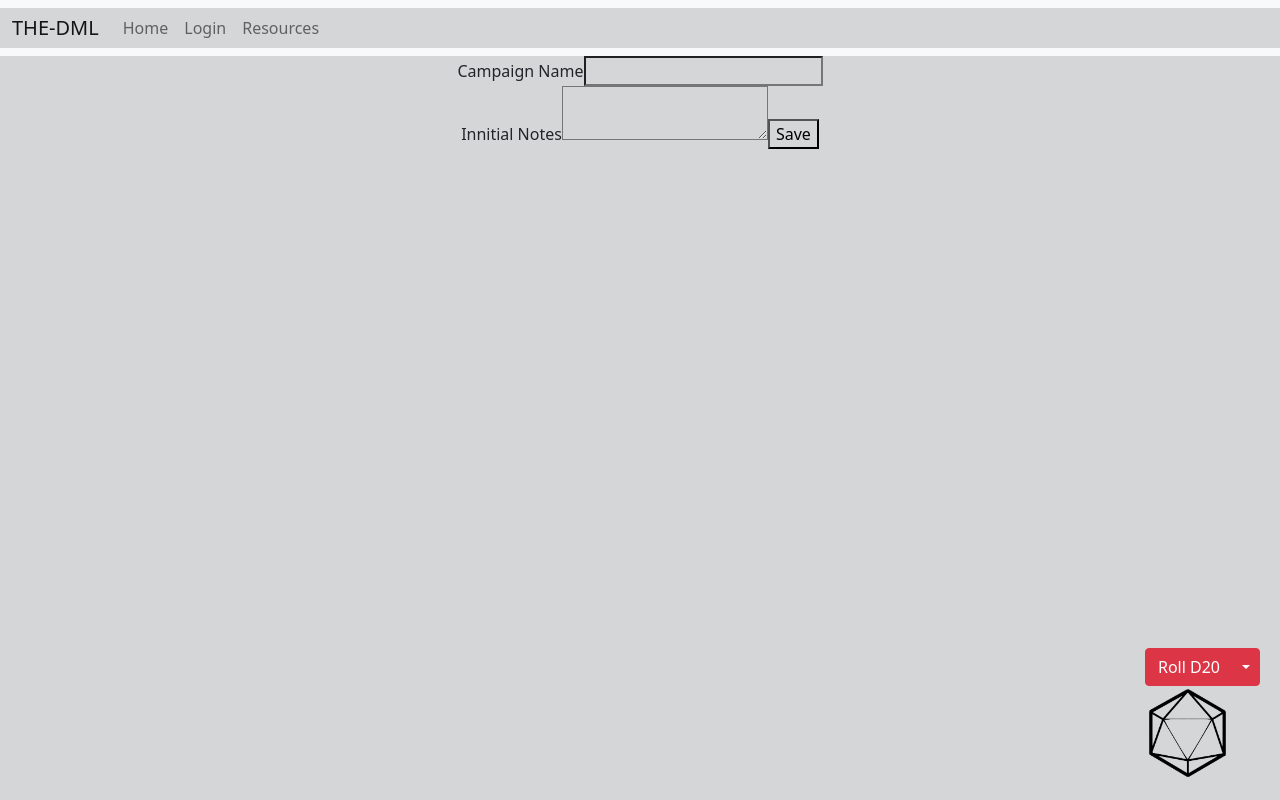
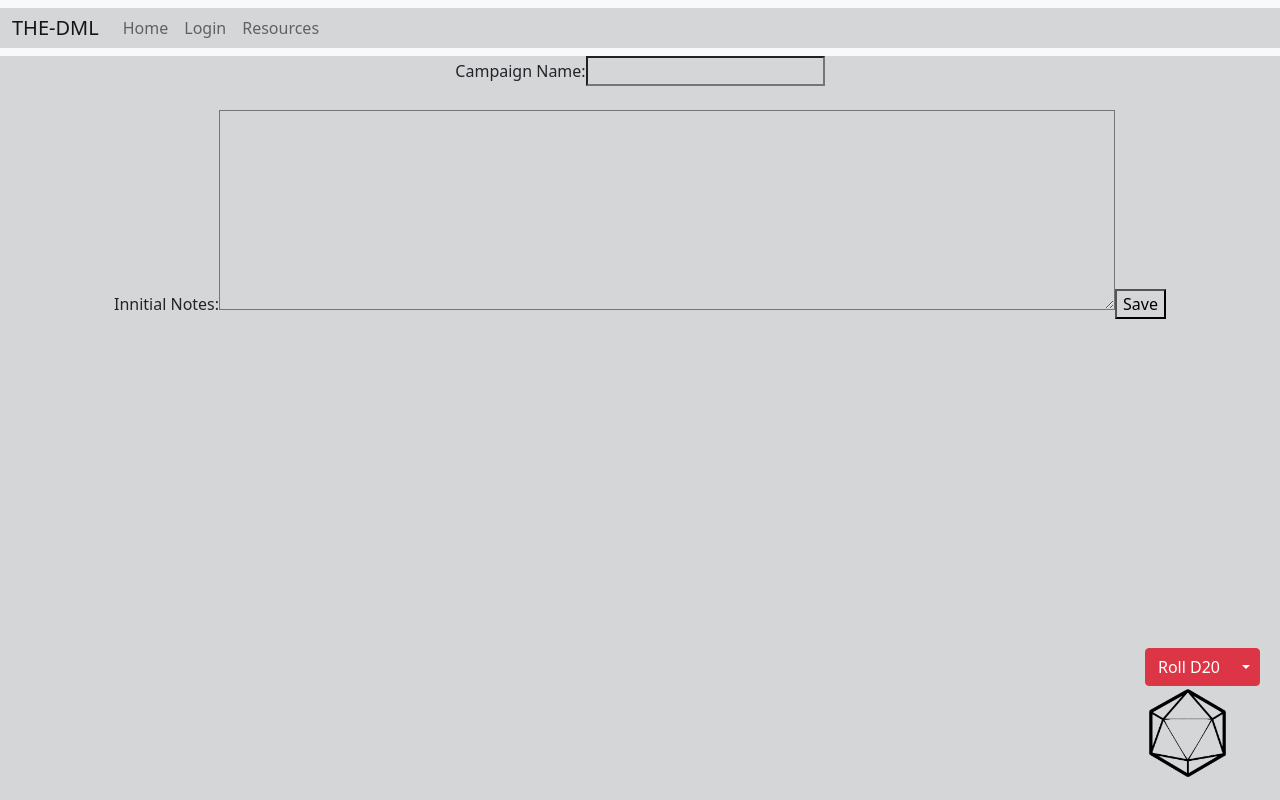
Before and after one commit to JacobBMitchell/the-dml, a React (Create React App) app in the folder client/: page /addCampaign in a window 1280 px wide. Built offline with nearby package versions, Linux system fonts and the light colour scheme.

Commit message:
add campaign design

```diff
--- a/client/src/AddCampaign.js
+++ b/client/src/AddCampaign.js
@@ -42,9 +42,9 @@ function AddCampaign() {
 
     return (<div>
         <form onSubmit={ev => saveNotes(ev)}>
-            <label htmlFor="name">Campaign Name</label>
-            <input onChange={change => setName(change.target.value)} id="name" type="text"></input><br></br>
-            <label htmlFor="notes">Innitial Notes</label>
+            <label htmlFor="name">Campaign Name: </label>
+            <input onChange={change => setName(change.target.value)} id="name" type="text"></input><br></br><br></br>
+            <label htmlFor="notes">Innitial Notes: </label>
             <textarea onChange={change => setNote(change.target.value)} id="notes"></textarea>
             <button>Save</button>
         </form>
--- a/client/src/index.css
+++ b/client/src/index.css
@@ -54,6 +54,11 @@ h1 {
     color: #f71735;
     background-color: #1d1818;
     padding: 10px;
+}
+
+textarea {
+    width: 70%;
+    height: 200px;
 }
 
 .regForm {
```
